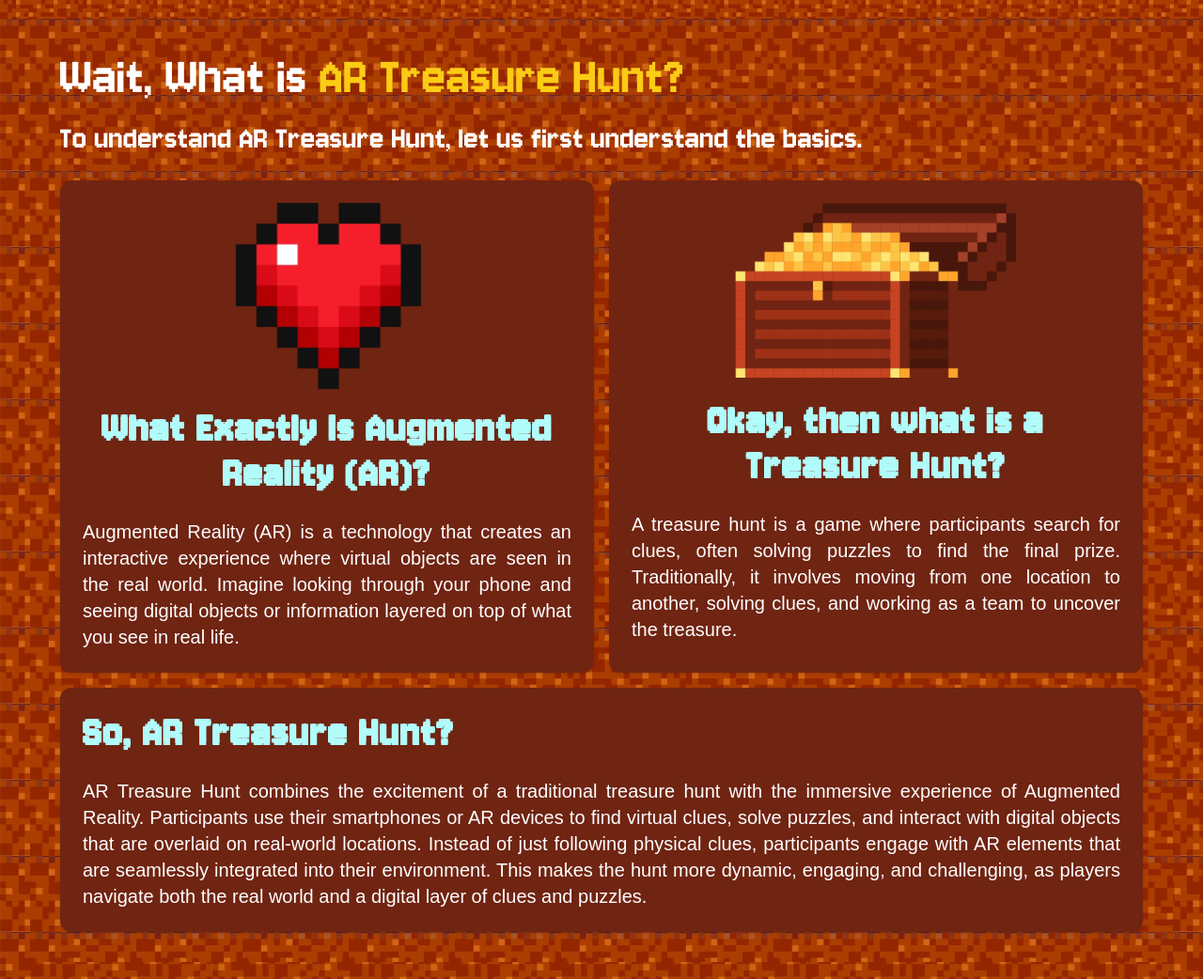
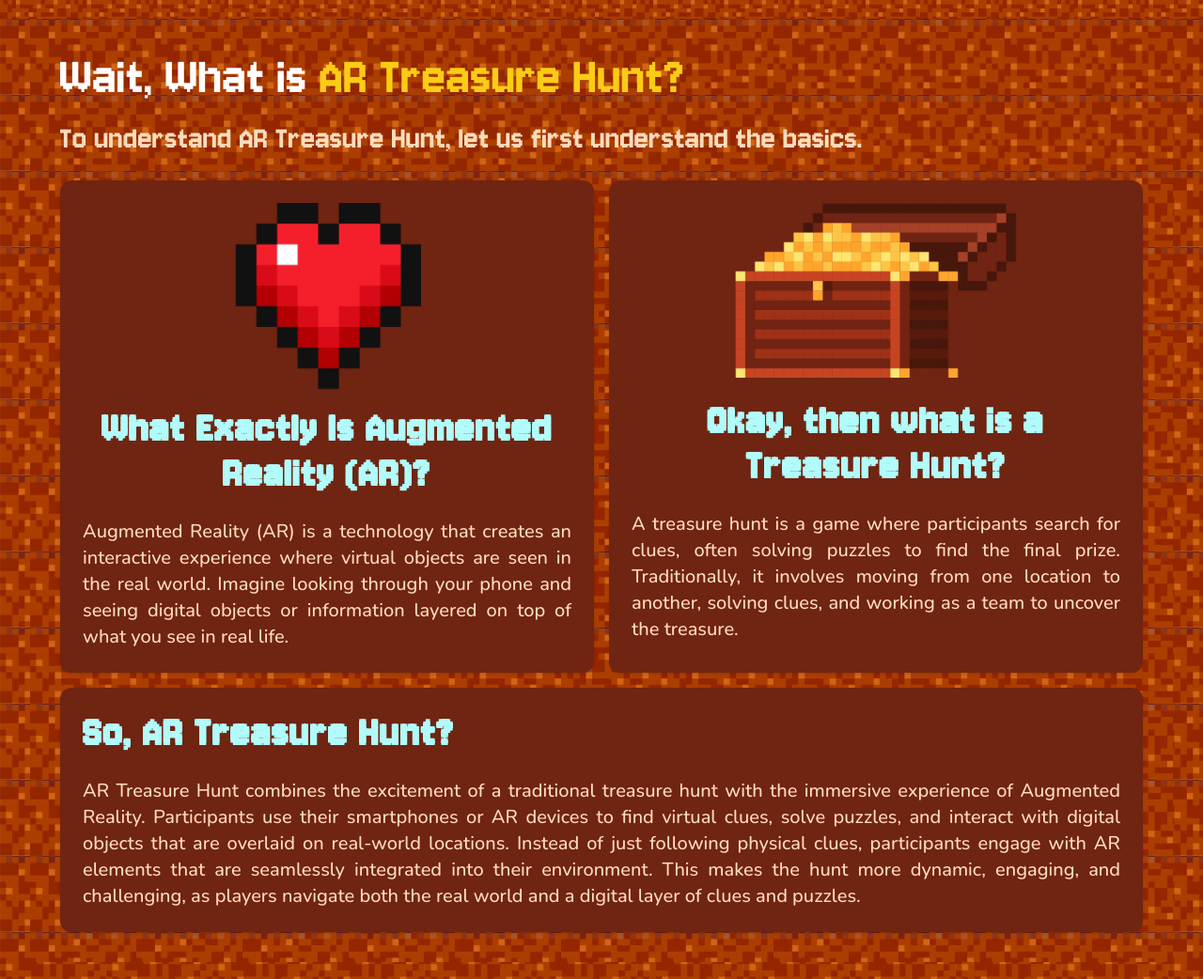
Before and after one commit to AR-Treasure-Hunt/theWebsite, a React (Vite) app: page / in a window 1280 px wide. Shown: the part 780-1822 px from the top of the page at 94% size. Built offline with nearby package versions, Linux system fonts and the light colour scheme; no server answers.

Commit message:
Update font configuration and styles across sections

```diff
--- a/src/index.css
+++ b/src/index.css
@@ -9,6 +9,15 @@
   font-style: normal;
   font-display: block;
 }
+
+@font-face {
+  font-family: 'Nunito';
+  src: url('/font/Nunito-Medium.ttf') format('truetype');
+  font-weight: 500;
+  font-style: medium;
+  font-display: block;
+}
+
 
 @layer base {
   :root {
--- a/src/sections/LandingSection/components/AboutSection/index.tsx
+++ b/src/sections/LandingSection/components/AboutSection/index.tsx
@@ -15,7 +15,7 @@ export default function AboutSection() {
       <h1 className="text-4xl md:text-5xl lg:text-6xl mb-4">
         Wait, What is <span className="text-yellow-400">AR Treasure Hunt?</span>
       </h1>
-      <p className="mb-6 text-xl sm:text-2xl md:text-3xl lg:text-4xl">
+      <p className="mb-6 text-xl text-almondine  sm:text-2xl md:text-3xl lg:text-4xl">
         To understand AR Treasure Hunt, let us first understand the basics.
       </p>
       <div className="grid grid-cols-1 md:grid-cols-2 gap-4">
@@ -30,7 +30,7 @@ export default function AboutSection() {
               </span>
             </CardTitle>
           </CardHeader>
-          <CardContent className="text-lg font-rubik text-justify sm:text-lg md:text-xl text-white">
+          <CardContent className="text-lg font-rubik text-almondine  text-justify sm:text-lg md:text-xl ">
             {whatIsAR}
           </CardContent>
         </Card>
@@ -45,7 +45,7 @@ export default function AboutSection() {
               </span>
             </CardTitle>
           </CardHeader>
-          <CardContent className="text-lg font-rubik text-justify sm:text-lg md:text-xl text-white">
+          <CardContent className="text-lg font-rubik text-almondine  text-justify sm:text-lg md:text-xl">
             {treasureHuntDescription}
           </CardContent>
         </Card>
@@ -58,7 +58,7 @@ export default function AboutSection() {
             </span>
           </CardTitle>
         </CardHeader>
-        <CardContent className="text-lg font-rubik text-justify sm:text-lg md:text-xl text-white">
+        <CardContent className="text-lg text-almondine  font-rubik text-justify sm:text-lg md:text-xl ">
           {whatIsARTH}
         </CardContent>
       </Card>
--- a/src/sections/LandingSection/components/FAQSection/index.tsx
+++ b/src/sections/LandingSection/components/FAQSection/index.tsx
@@ -58,7 +58,7 @@ const FAQItem: React.FC<FAQItem> = ({ question, answer }) => {
       </button>
       <div
         className={`overflow-hidden transition-all duration-300 ease-in-out ${isOpen ? 'max-h-96 opacity-100' : 'max-h-0 opacity-0'}`}>
-        <p className="pt-4 pb-2 text-white" style={{ fontSize: '20px' }}>
+        <p className="pt-4 pb-2 text-white font-rubik" style={{ fontSize: '20px' }}>
           {answer}
         </p>
       </div>
--- a/src/sections/LandingSection/components/TestimonialsSection/TestimonialModal.tsx
+++ b/src/sections/LandingSection/components/TestimonialsSection/TestimonialModal.tsx
@@ -13,7 +13,7 @@ const TestimonialModal = (props: TestimonialModalProps) => {
   return (
     <div className="w-96 border-black border-solid p-[32px] rounded-[40px] bg-moussaka">
       <ImageContainer img={img} />
-      <p className="text-almondine text-lg font-rubik text-justify  mb-1">{testimonial}</p>
+      <p className="text-almondine text-lg font-rubik text-center  mb-1">{testimonial}</p>
       <h2 className="text-[30px] font-normal text-ice-citadel text-end ">- {name}</h2>
     </div>
   );
--- a/tailwind.config.js
+++ b/tailwind.config.js
@@ -9,7 +9,7 @@ export default {
 	  extend: {
 		fontFamily: {
 		  jersey: ['Jersey 10', 'sans-serif'],
-		  rubik: ['Rubik', 'sans-serif'],
+		  rubik: ['Nunito', 'sans-serif'],
 		},
 		screens: {
 		  sm: '640px',
```
Also changed, not shown: public/font/Nunito-Bold.ttf (added), public/font/Nunito-Medium.ttf (added).
